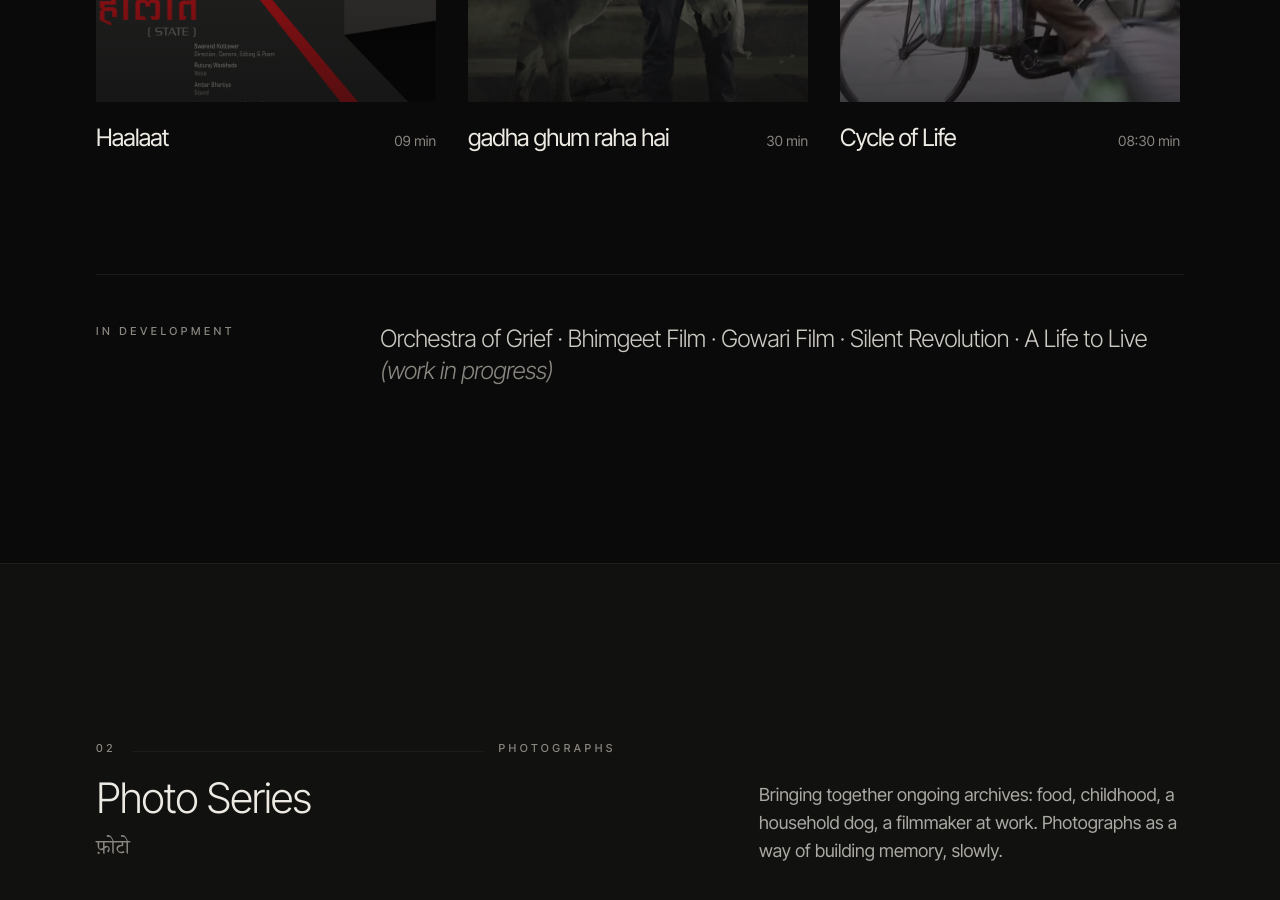
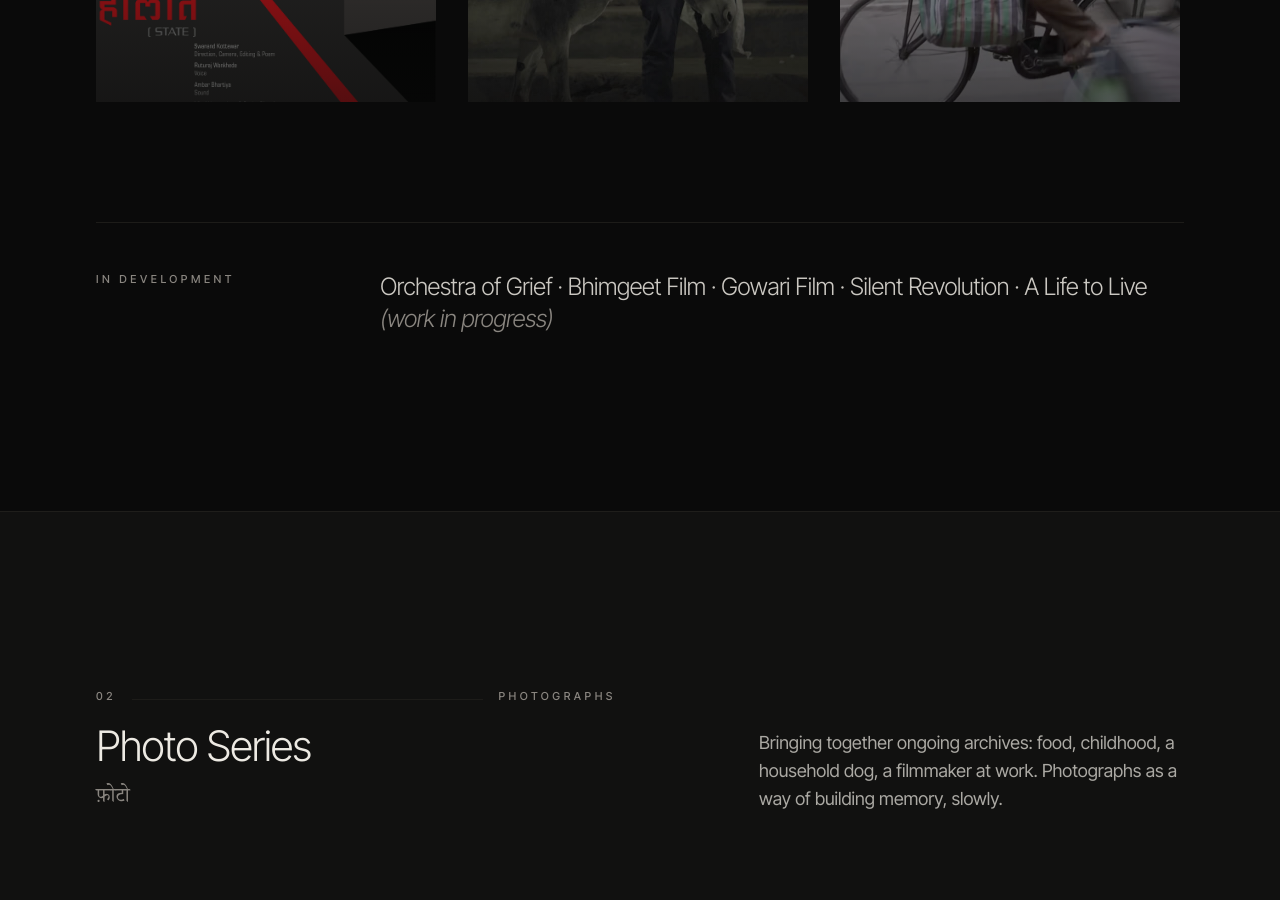
Before and after one commit to nitantupasani/skstudio, a React (Create React App) app: page / in a window 1280 px wide. Shown: the part 1640-2540 px from the top of the page. Built offline with nearby package versions, Linux system fonts and the light colour scheme.

Commit message:
Show film title and runtime inside poster tile on hover, drop below-card row
Co-Authored-By: Claude Fable 5 <noreply@anthropic.com>

```diff
--- a/src/App.js
+++ b/src/App.js
@@ -716,20 +716,13 @@ const FilmCard = ({ film }) => (
         <span className="eyebrow text-ink bg-base/60 backdrop-blur-md px-2.5 py-1 border border-rule2">{film.year}</span>
       </div>
       <div className="absolute bottom-5 left-5 right-5 opacity-0 group-hover:opacity-100 transition-opacity duration-700">
-        {film.subtitle && (
-          <p className="display italic text-lg text-ink mb-2 drop-shadow-[0_1px_4px_rgba(0,0,0,0.6)]">{film.subtitle}</p>
-        )}
-        <div className="flex justify-between items-end">
-          <span className="eyebrow text-ink/90">{film.language}</span>
-          <span className="eyebrow text-ink/90">View →</span>
+        <div className="flex items-end justify-between gap-3">
+          <h3 className="display text-xl lg:text-2xl text-ink leading-tight font-normal break-words min-w-0 drop-shadow-[0_1px_4px_rgba(0,0,0,0.6)]">
+            {film.title}
+          </h3>
+          <span className="text-xs sm:text-sm text-ink/85 shrink-0 tabular-nums drop-shadow-[0_1px_4px_rgba(0,0,0,0.6)]">{film.runtime}</span>
         </div>
       </div>
-    </div>
-    <div className="mt-3 sm:mt-5 flex items-baseline justify-between gap-2 sm:gap-4">
-      <h3 className="display text-xl lg:text-2xl text-ink leading-tight font-normal break-words min-w-0">
-        {film.title}
-      </h3>
-      <span className="text-[10px] sm:text-sm text-muted shrink-0 tabular-nums">{film.runtime}</span>
     </div>
   </Link>
 );
```
